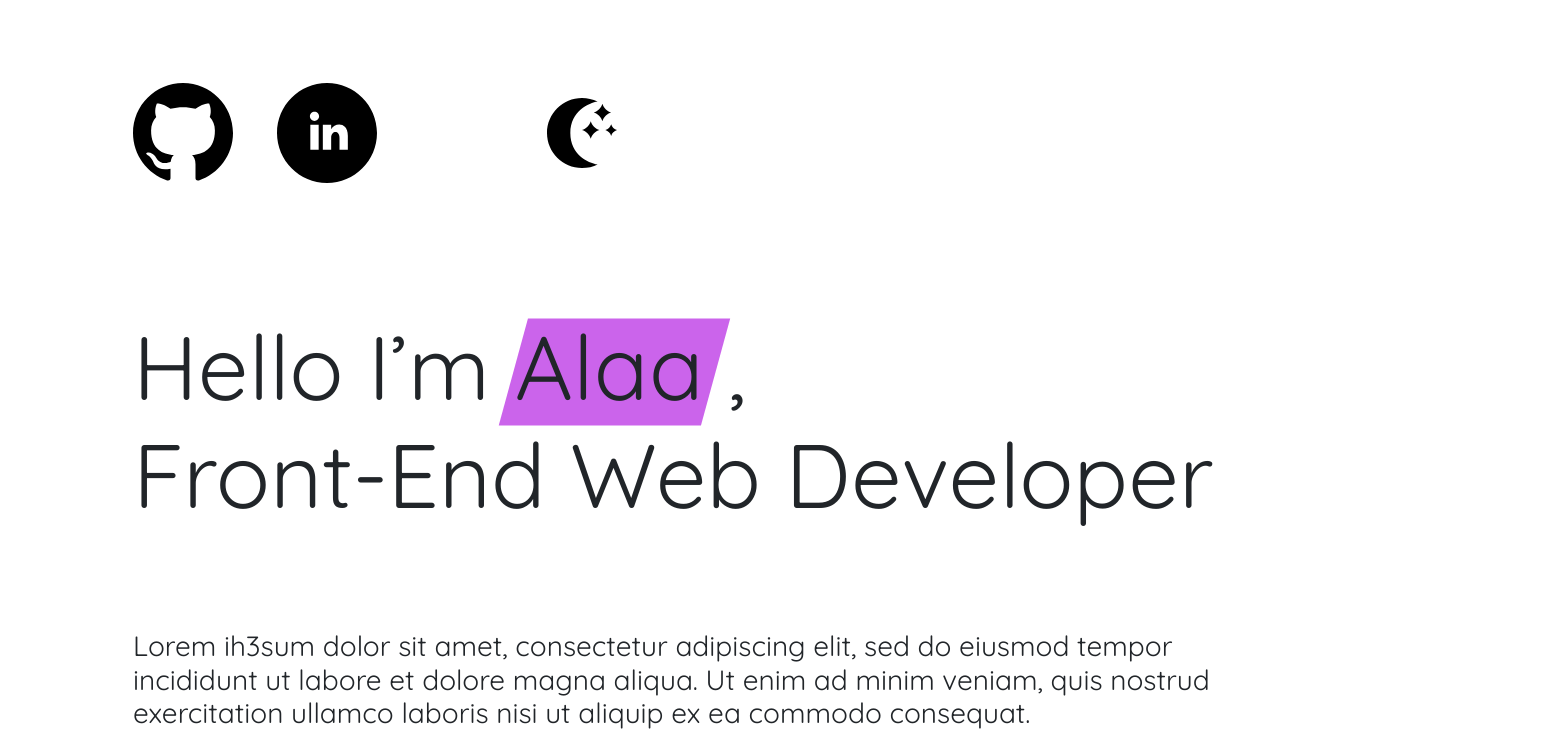
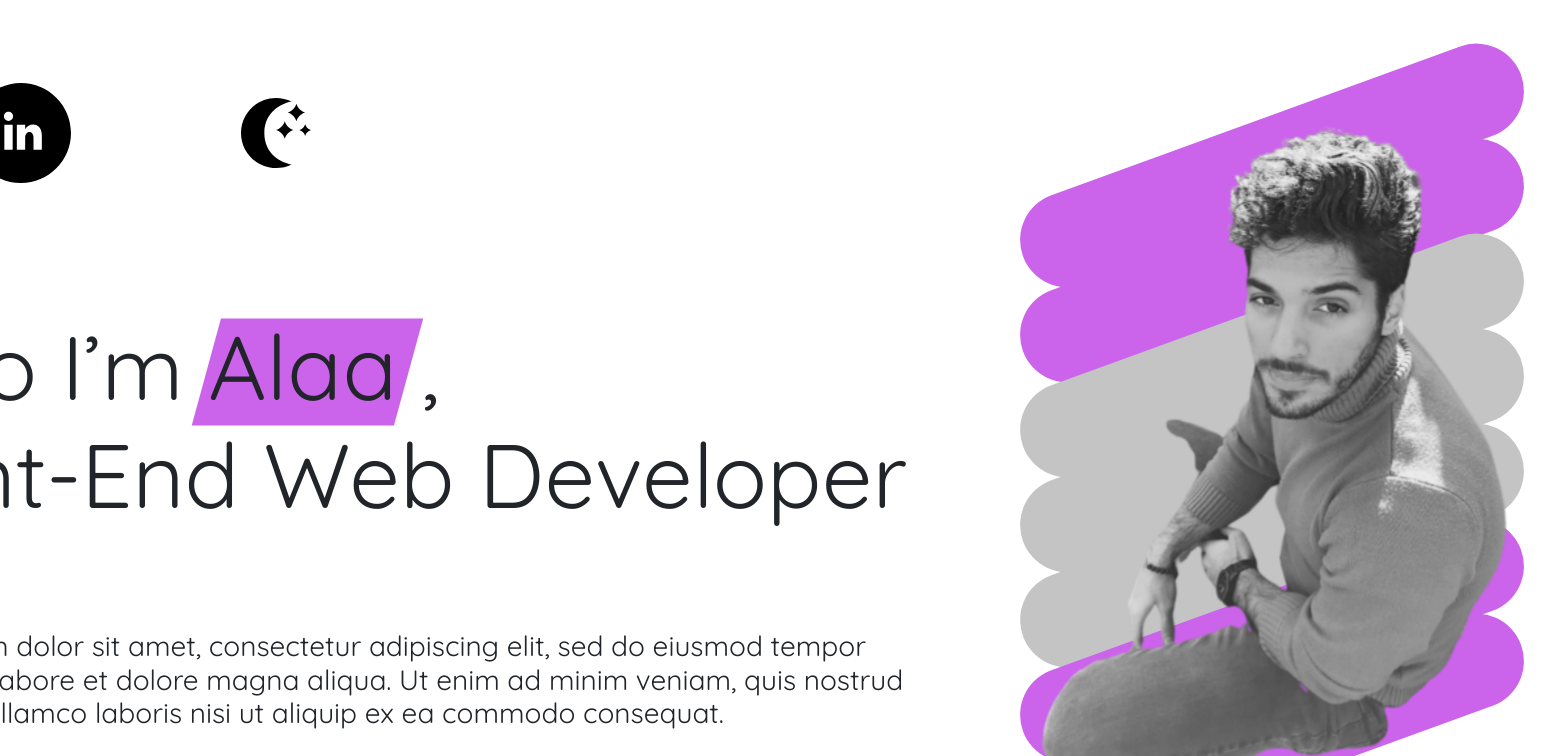
Before and after one commit to d4x3d/Portfolio, a React (Create React App) app: page / in a window 1280 px wide. Shown: the top 756 px of the page, 1542 px wide, since content can reach past the window. Built offline with nearby package versions, Linux system fonts and the light colour scheme.

Commit message:
create PortfolioPic component

```diff
--- a/src/components/MainPage/MainPage.js
+++ b/src/components/MainPage/MainPage.js
@@ -2,13 +2,17 @@ import "./MainPage.scss";
 
 import SocialMediaContainer from "./SocialMediaContainer/SocialMediaContainer";
 import MainBody from "./MainBody/MainBody";
+import PortfolioPic from "./PortfolioPic/PortfolioPic";
 
 function MainPage() {
   return (
-    <div className="main-page d-flex justify-content-start">
-      <div>
+    <div className="main-page d-flex justify-content-center">
+      <div className="introduction">
         <SocialMediaContainer />
         <MainBody />
+      </div>
+      <div>
+        <PortfolioPic />
       </div>
     </div>
   );
--- a/src/components/MainPage/MainPage.scss
+++ b/src/components/MainPage/MainPage.scss
@@ -0,0 +1,7 @@
+.main-page {
+  margin-right: 50px;
+
+  .introduction {
+    margin-right: 80px;
+  }
+}
--- /dev/null
+++ b/src/components/MainPage/PortfolioPic/PortfolioPic.js
@@ -0,0 +1,21 @@
+import "./PortfolioPic.scss";
+import Portfolio from "../../../images/portfolio.svg";
+
+function PortfolioPic() {
+  return (
+    <div className="pic-container">
+      <div className="rectangle purple"></div>
+      <div className="rectangle purple"></div>
+      <div className="rectangle"></div>
+      <div className="rectangle"></div>
+      <div className="rectangle"></div>
+      <div className="rectangle purple"></div>
+      <div className="rectangle purple"></div>
+      <div className="portfolio-img">
+        <img src={Portfolio} />
+      </div>
+    </div>
+  );
+}
+
+export default PortfolioPic;
--- /dev/null
+++ b/src/components/MainPage/PortfolioPic/PortfolioPic.scss
@@ -0,0 +1,22 @@
+@import "../../../assets/Main.scss";
+
+.pic-container {
+  margin-top: 118px;
+  position: relative;
+
+  .rectangle {
+    width: 530px;
+    height: 95px;
+    background-color: $main-grey;
+    border-radius: 50px;
+    transform: rotate(-20deg);
+  }
+  .purple {
+    background-color: $main-purple;
+  }
+
+  .portfolio-img {
+    position: absolute;
+    top: 0;
+  }
+}
```
Also changed, not shown: src/images/portfolio.svg (added).
